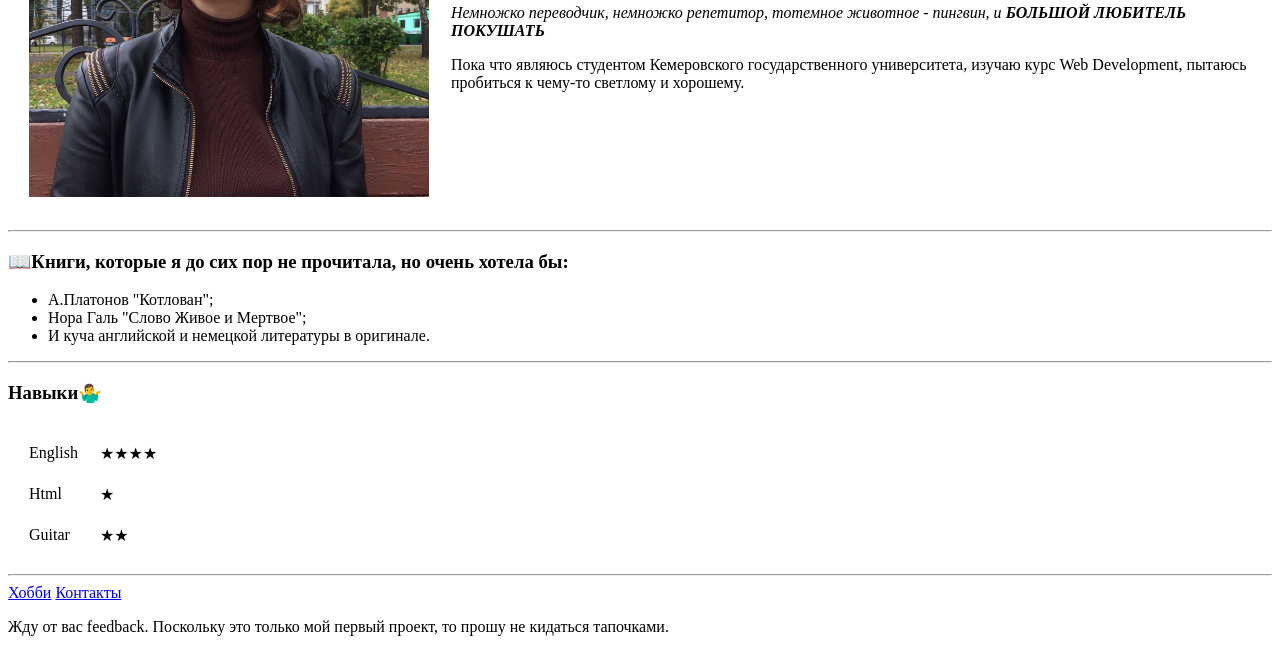
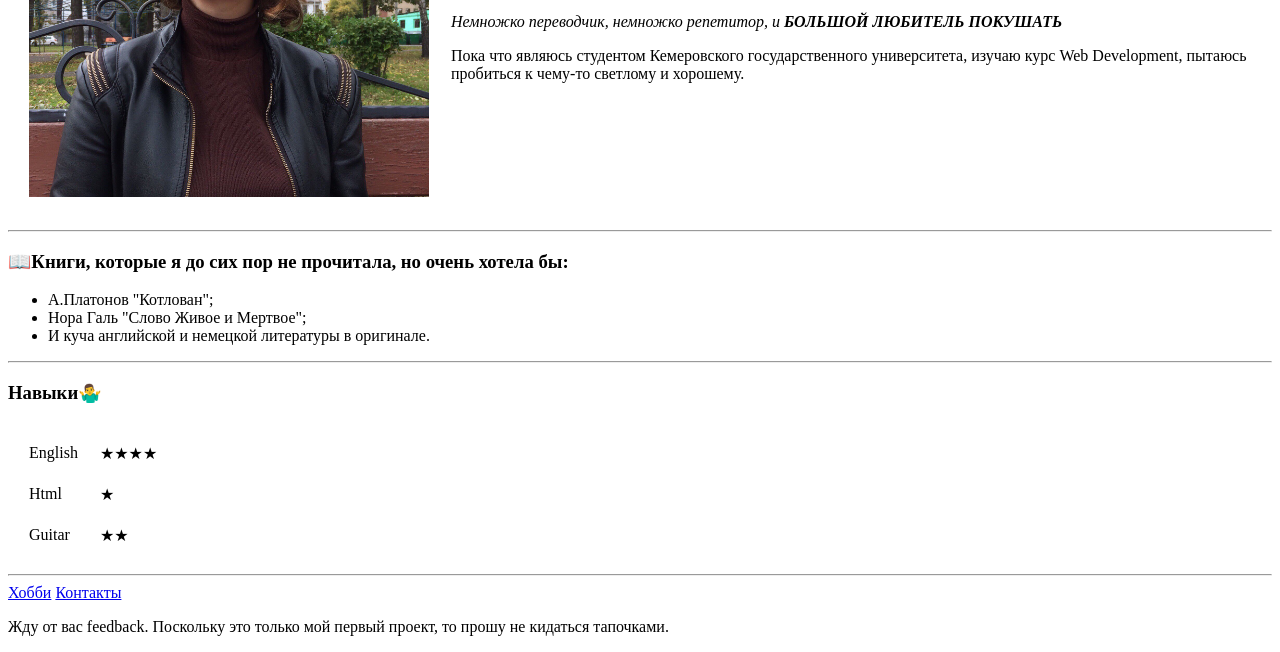
Before and after one commit to evseberg/CV, a plain HTML site: page index.html in a window 1280 px wide. Shown: the part 232-884 px from the top of the page. Drawn offline with Linux system fonts and the light colour scheme.

Commit message:
Update index.html

```diff
--- a/index.html
+++ b/index.html
@@ -16,7 +16,7 @@
 
         <p><a href="https://vk.com/r_i_t_m_i_k">Я ВКонтакте</a></p>
 
-        <p><em>Немножко переводчик, немножко репетитор, тотемное животное - пингвин, и <strong>БОЛЬШОЙ ЛЮБИТЕЛЬ ПОКУШАТЬ</strong></em></p>
+        <p><em>Немножко переводчик, немножко репетитор, и <strong>БОЛЬШОЙ ЛЮБИТЕЛЬ ПОКУШАТЬ</strong></em></p>
 
         <p>Пока что являюсь студентом Кемеровского государственного университета, изучаю курс Web Development, пытаюсь пробиться к чему-то светлому и хорошему.</p>
       </td>
```
